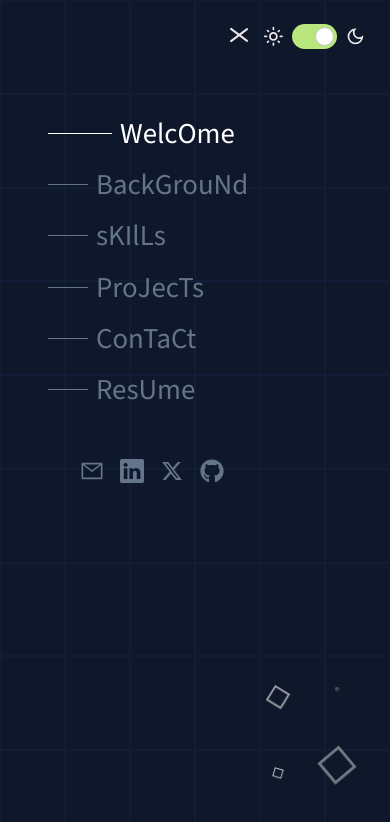
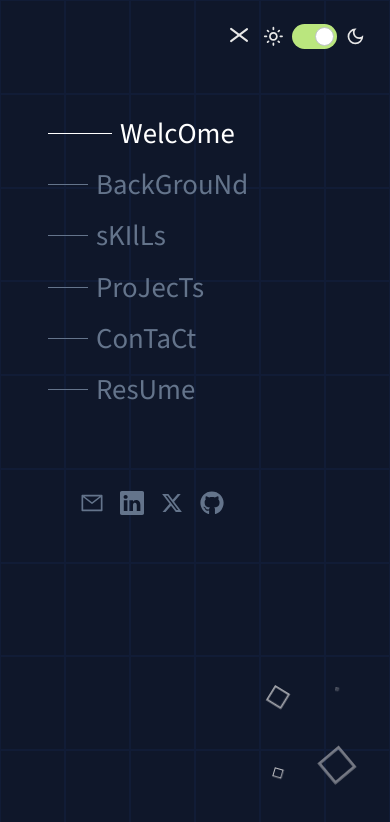
Before and after one commit to ifeanyiHM/ifeanyiiheme, a Next.js app: page / in a window 390 px wide. Both pictures are taken after a click on the element 240 px from the left and 36 px from the top of the page. Shown: the top 822 px of the page. Built offline with nearby package versions, Linux system fonts and the light colour scheme.

Commit message:
my portfolio

```diff
--- a/app/Components/MenuPage.tsx
+++ b/app/Components/MenuPage.tsx
@@ -27,7 +27,7 @@ function MenuPage() {
     >
       <CrossGridBackground />
 
-      <div className="relative h-screen flex flex-col gap-[3rem] md:justify-around pt-[7rem] pb-[1rem] md:py-0">
+      <div className="relative h-[100svh] flex flex-col gap-[5rem] md:gap-[3rem] md:justify-around pt-[7rem] pb-[1rem] md:py-0">
         <div className="md:flex md:mx-auto lg:m-0 lg:ml-[10%] lg:max-w-[80%] lg:justify-between md:gap-[5rem] lg:gap-[0]">
           <div className="hidden lg:w-[40%] md:block text-[#64748b] lg:flex flex-col lg:gap-[5rem]">
             <div>
```
